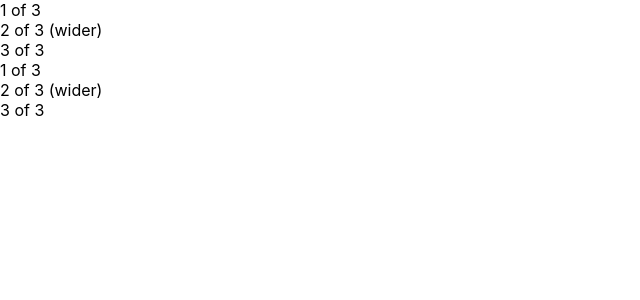
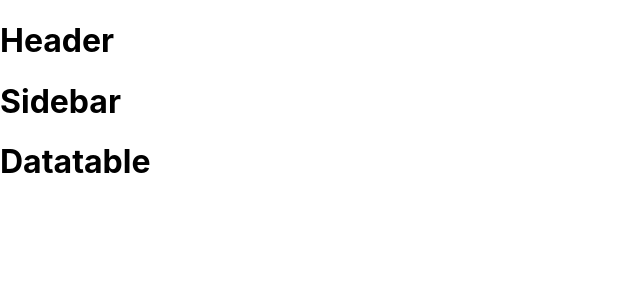
Before and after one commit to gabrielmds222/DataTable, a React (Create React App) app: page / in a window 1280 px wide. Shown: the top 300 px of the page, without its empty margins (0-640 px from the left). Built offline with nearby package versions, Linux system fonts and the light colour scheme.

Commit message:
feat: Adiciona layout da tela home

```diff
--- a/src/App.js
+++ b/src/App.js
@@ -1,9 +1,25 @@
 import React from "react";
 import "./App.css";
-import Datatable from "./components/Datatable";
+// import Datatable from "./components/Datatable";
 
 function App() {
-  return <Datatable />;
+  return (
+    <div className="container">
+      <div className="row">
+        <div className="col-sm-12">
+          <h1>Header</h1>
+        </div>
+      </div>
+      <div className="row">
+        <div className="col-sm-4">
+          <h1>Sidebar</h1>
+        </div>
+      </div>
+      <div className="col-sm-8">
+        <h1>Datatable</h1>
+      </div>
+    </div>
+  );
 }
 
 export default App;
--- a/src/components/Datatable/index.jsx
+++ b/src/components/Datatable/index.jsx
@@ -2,17 +2,8 @@ import React from "react";
 
 const Datatable = () => {
   return (
-    <div className="container text-center">
-      <div className="row">
-        <div className="col">1 of 3</div>
-        <div className="col-6">2 of 3 (wider)</div>
-        <div className="col">3 of 3</div>
-      </div>
-      <div className="row">
-        <div className="col">1 of 3</div>
-        <div className="col-5">2 of 3 (wider)</div>
-        <div className="col">3 of 3</div>
-      </div>
+    <div>
+      <h1>DataTable</h1>
     </div>
   );
 };
```
